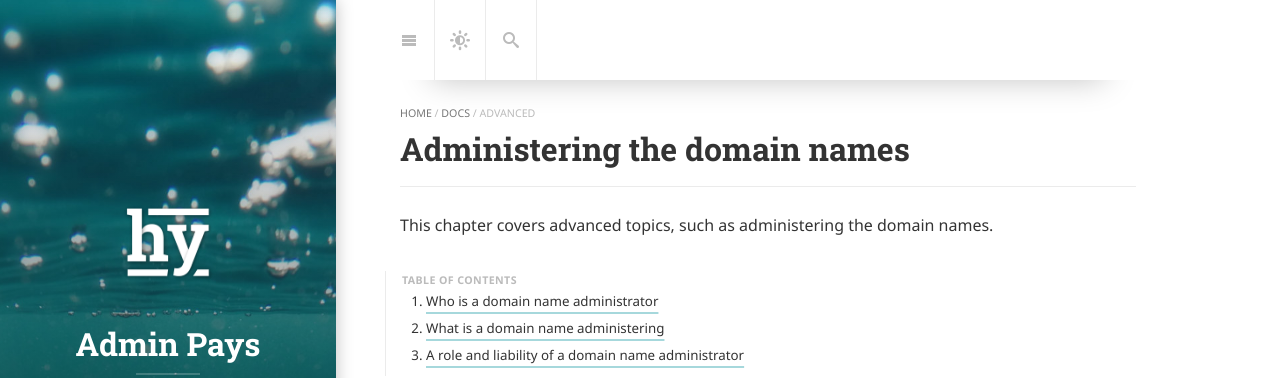
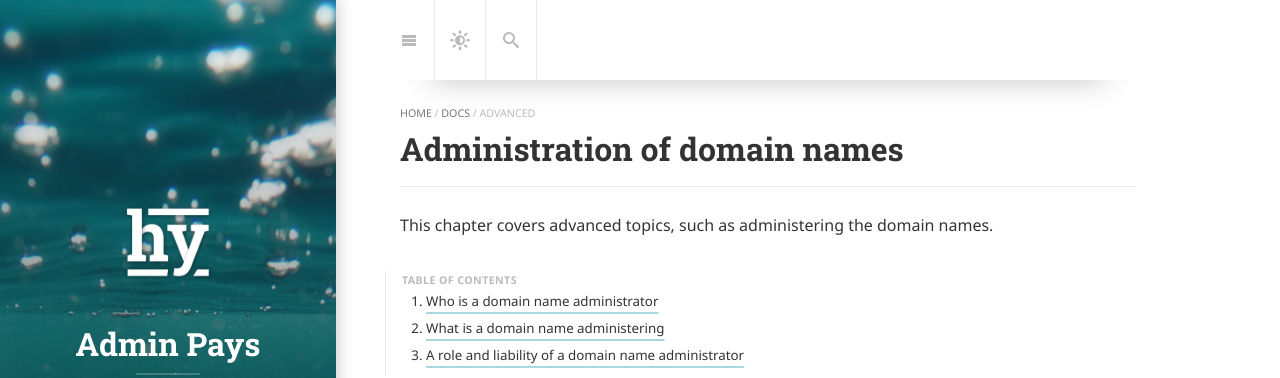
Before and after one commit to xCounsel/adminpays, a Jekyll site: the page built from docs/advanced.md, in a window 1280 px wide and 900 px high. Shown: the top 378 px of the window. Built offline with Jekyll 4.4.1, drawn with Linux system fonts in a browser that asks for light colours; cached includes are drawn as plain includes; nearby versions of some CDN libraries; some web fonts are replaced; library files that are not in the unit come from our copies.

Commit message:
Update advanced.md

```diff
--- a/docs/advanced.md
+++ b/docs/advanced.md
@@ -1,6 +1,6 @@
 ---
 layout: page
-title: Administering the domain names
+title: Administration of domain names
 description: >
   This chapter covers advanced topics, such as administering the domain names.
 hide_description: true
```
